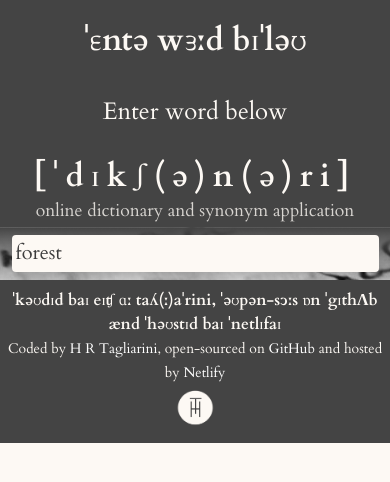
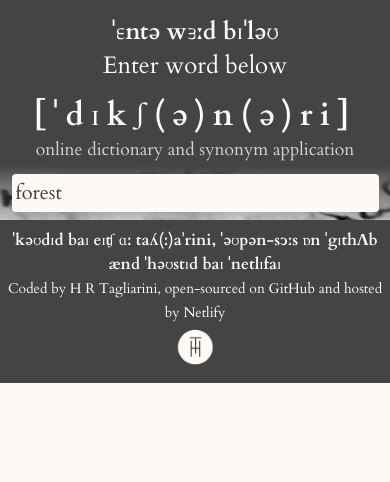
Before and after one commit to HRHTaggers/react-dictionary-app, a React (Create React App) app: page / in a window 390 px wide. Shown: the top 482 px of the page. Built offline with nearby package versions, Linux system fonts and the light colour scheme; no server answers.

Commit message:
Updated header media query styling

```diff
--- a/src/App.css
+++ b/src/App.css
@@ -81,8 +81,13 @@ body {
   }
 
   .App__header--instruction{
+    padding: 2%;
     text-align: center;
-    line-height: 5rem;
+  }
+
+  .App__header--instruction-phonetic {
+    font-size: 1.5rem;
+    line-height: 2rem;
   }
 
   .App__header--logo {
```
